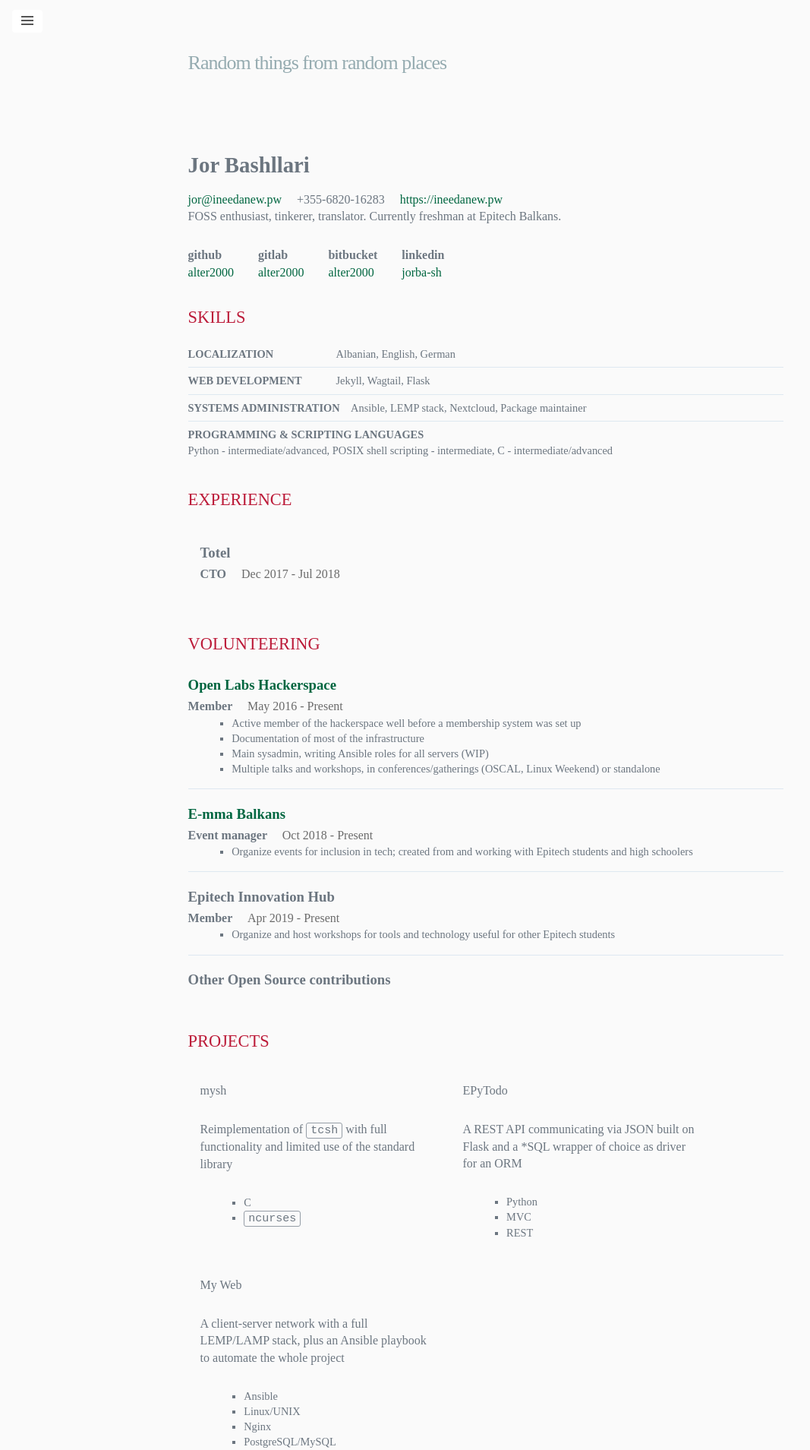
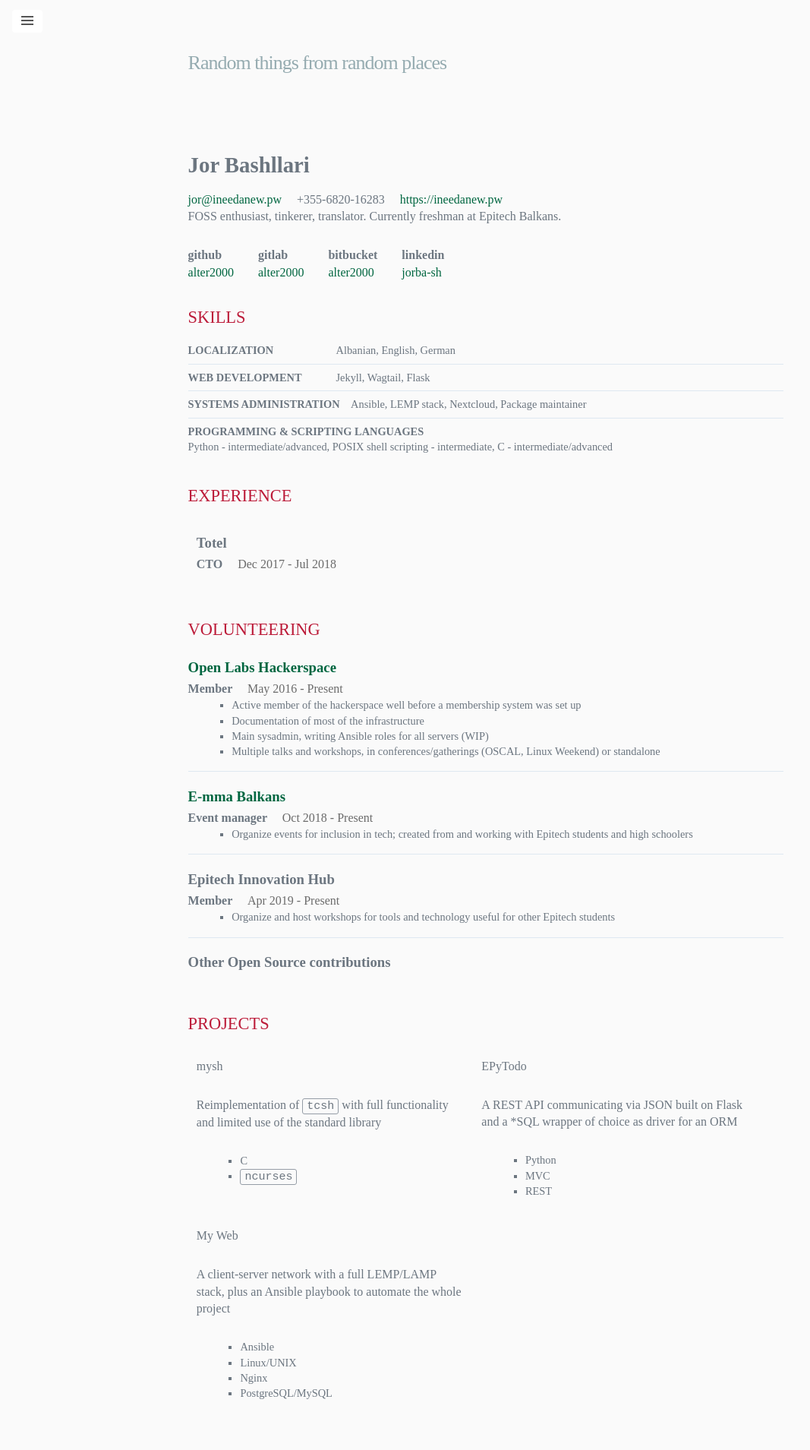
Before and after one commit to alter2000/alter2000.github.io, a Jekyll site: the page built from resume.html, in a window 1280 px wide. Shown: the top 1909 px of the page at 76% size, without its empty margins (0-1067 px from the left). Built offline with Jekyll 4.4.1, drawn with Linux system fonts in a browser that asks for light colours.

Commit message:
half-reverting revert

```diff
--- a/assets/css/resume.css
+++ b/assets/css/resume.css
@@ -1,10 +1,5 @@
 p { line-height: 1.4; }
 ul { margin-bottom: 0; }
-
-section {
-	margin: 2em 0;
-	break-inside: avoid;
-}
 
 blockquote {
 	margin: 0;
@@ -44,9 +39,15 @@
 }
 
 /* section / line breaks */
+section {
+	margin: 2em 0;
+	break-inside: avoid;
+	page-break-inside: avoid;
+}
+
 section h2 {
 	font-size: 140%;
-	margin: 0 0 1em;
+	margin: 0 0 0.8em;
 	text-transform: uppercase;
 	color: #BC1B39;
 	font-weight: 400;
@@ -90,6 +91,14 @@
 	font-size: 90%;
 }
 
+.two-col .item {
+	display: inline-block;
+	vertical-align: top;
+	margin: 0.7em;
+	width: 45%;
+	border-bottom: 0;
+}
+
 /* skills */
 #skills .item {
 	margin: 0.5em 0;
@@ -111,28 +120,23 @@
 	vertical-align: top;
 }
 
-.two-col .item {
-	display: inline-block;
-	vertical-align: top;
-	margin: 1em;
-	width: 40%;
-	border-bottom: 0;
-}
-
 #publications {
 	.authors { font-size: 0.8em; }
 	.venue { font-size: 0.8em; }
 }
 
 @media print {
-	@page { margin: 0.8in; }
-	#resume { margin: 0.8em; }
+
+	@page { margin: 0.5in; }
+	#resume { margin: 0.5em; }
 	body { font-size: 12px; }
 	.site-header { display: none; }
 	footer { display: none; }
+
 	.item {
 		break-inside: avoid;
 		page-break-inside: avoid;
-		margin: 0.7em;
+		margin: 0.5em;
 	}
+
 }
```
